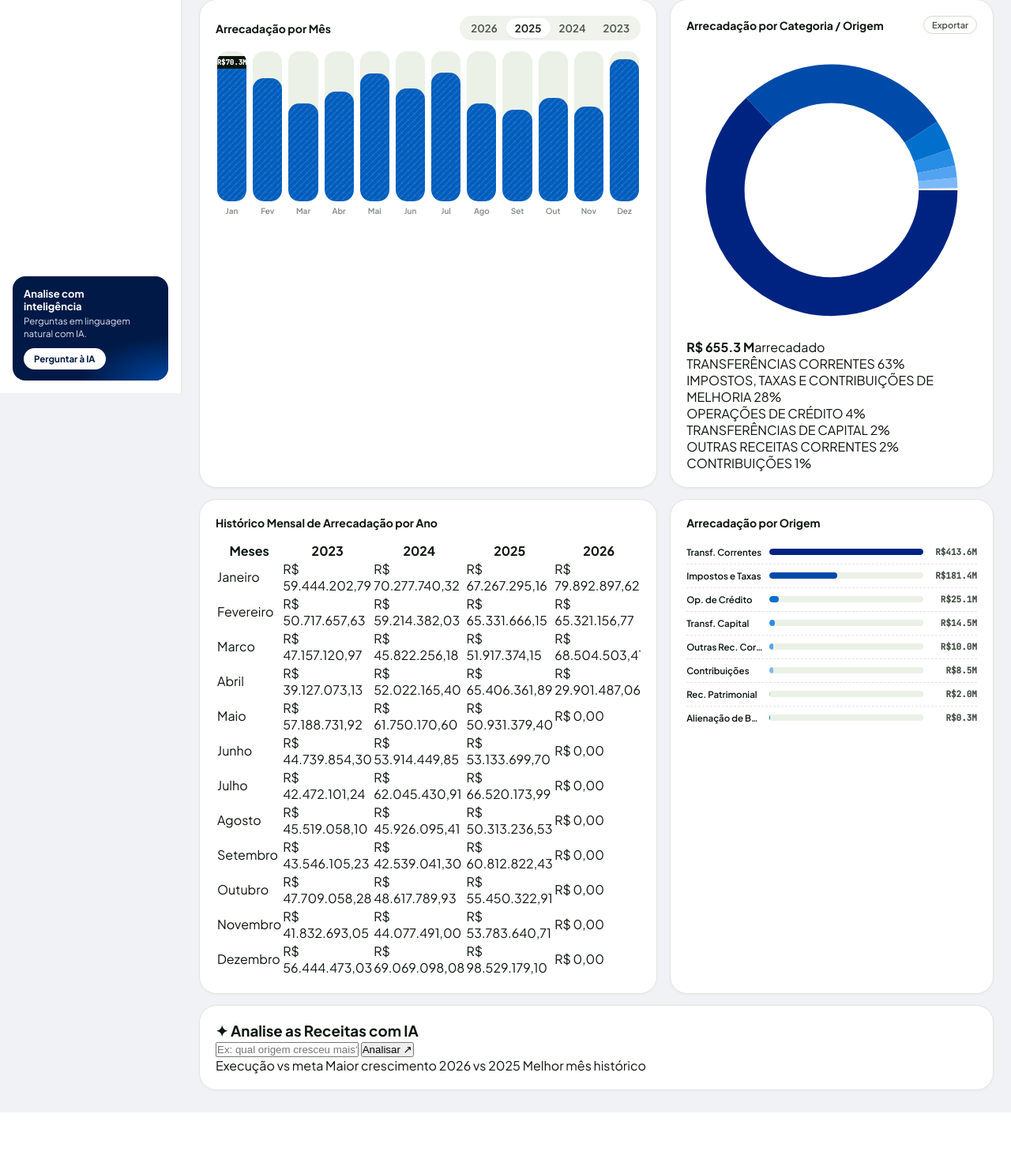
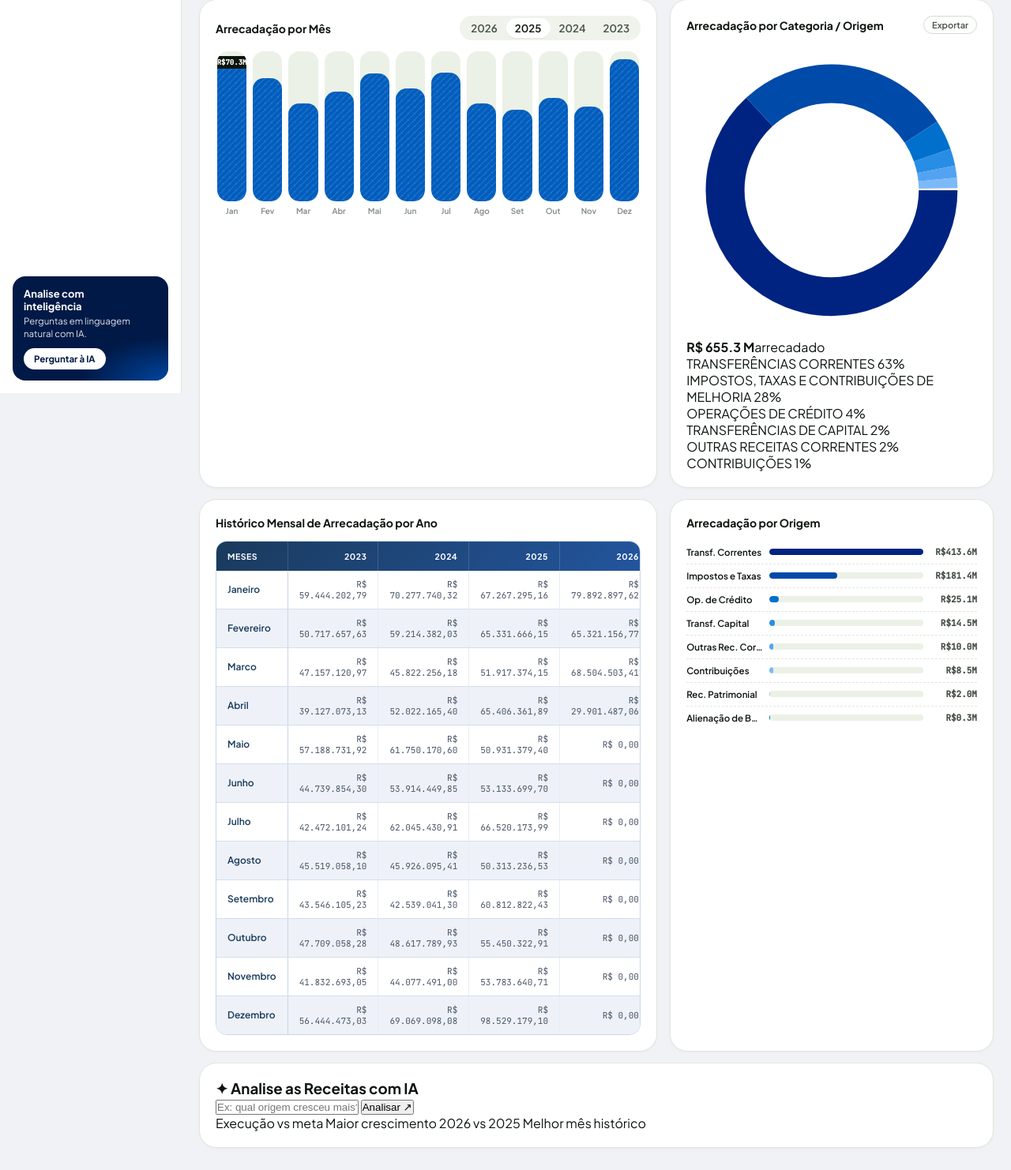
Before and after one commit to thiagolessa08-sys/SQLTech, a Flask app: page /receita in a window 1280 px wide. Shown: the part 302-1784 px from the top of the page at 79% size. Before the commit the page ends 1711 px from the top, so only its background shows below. Run offline with Flask 3, Linux system fonts and the light colour scheme; data comes from the database, SQL or seed files in the repository; some web fonts are replaced.

Commit message:
fix: CSS da tabela injetado diretamente nos templates receita e despesa

```diff
--- a/templates/receita.html
+++ b/templates/receita.html
@@ -125,6 +125,24 @@
 </div>
 {% endblock %}
 
+{% block extra_style %}
+<style>
+.tbl-wrap{border-radius:14px;overflow:hidden;border:1px solid #c8d6e8}
+.tbl{width:100%;border-collapse:collapse;font-size:12px}
+.tbl thead{background:linear-gradient(135deg,#1a3a5c 0%,#2356a0 100%)}
+.tbl th{text-align:left;padding:12px 14px;font-size:10.5px;font-weight:700;color:#fff;white-space:nowrap;letter-spacing:.05em;text-transform:uppercase;border-right:1px solid rgba(255,255,255,.15)}
+.tbl th:last-child{border-right:0}
+.tbl th.r,.tbl td.r{text-align:right}
+.tbl tbody tr:nth-child(odd) td{background:#ffffff}
+.tbl tbody tr:nth-child(even) td{background:#eef2f8}
+.tbl td{padding:10px 14px;border-bottom:1px solid #d4deec;border-right:1px solid #e8eef7;color:#4a5568;font-family:'JetBrains Mono',monospace;font-size:11px;transition:background .1s}
+.tbl td:last-child{border-right:0}
+.tbl td.name{font-family:'Plus Jakarta Sans',sans-serif;font-weight:600;color:#1a3a5c;font-size:12px;border-right:1px solid #c8d6e8}
+.tbl tr:last-child td{border-bottom:0}
+.tbl tr:hover td{background:#dce8f5!important}
+</style>
+{% endblock %}
+
 {% block page_script %}
 <script>
 const meses = ['Janeiro','Fevereiro','Marco','Abril','Maio','Junho','Julho','Agosto','Setembro','Outubro','Novembro','Dezembro'];
```
Also changed, not shown: templates/despesa.html (+13 -0 lines).
